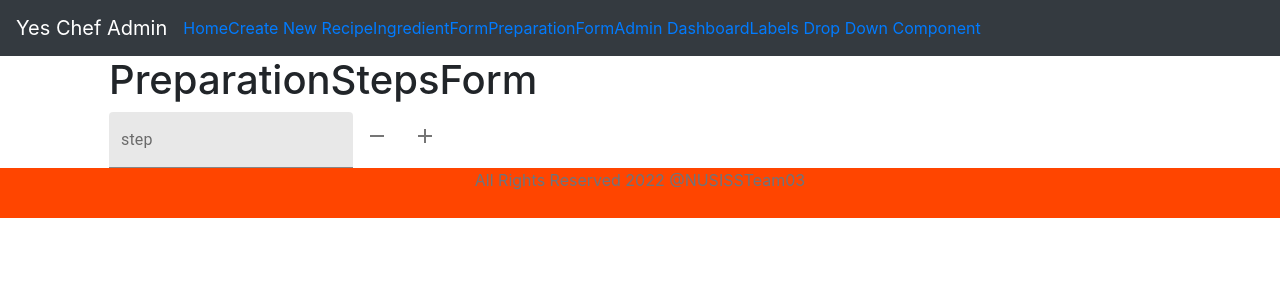
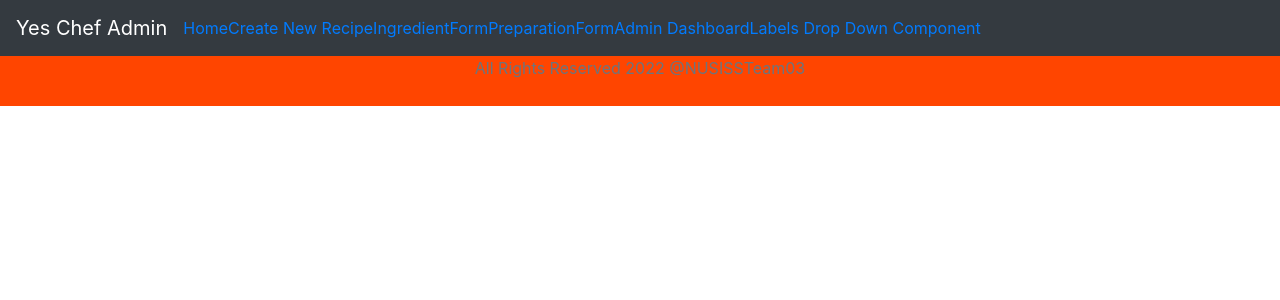
Before and after one commit to ChuaShuErn/YesChefAdminReact, a React (Create React App) app: page /preparationStepsForm in a window 1280 px wide. Shown: the top 300 px of the page. Built offline with nearby package versions, Linux system fonts and the light colour scheme.

Commit message:
PreperationStepsForm

```diff
--- a/src/App.tsx
+++ b/src/App.tsx
@@ -22,7 +22,7 @@ export default function App() {
             {/* <Route path="/ingredientForm" element={<IngredientForm />} /> */}
             <Route path="/recipes" element={<ListRecipeComponent />} />
             <Route path="/createRecipe" element={<CreateRecipeComponent />} />
-            <Route path="/preparationStepsForm" element={<PreparationStepsForm />} />
+            {/* <Route path="/preparationStepsForm" element={<PreparationStepsForm />} /> */}
             <Route path="/adminDashboard" element={<AdminDashboard />} />
 
 
--- a/src/components/CreateRecipeComponent.tsx
+++ b/src/components/CreateRecipeComponent.tsx
@@ -5,6 +5,7 @@ import IngredientForm from './IngredientForm';
 import PreparationStepsForm from './PreparationStepsForm';
 import {defaultInputFields} from '../utils/IngredientInputField'
 import LabelsDropDownForm from './DifficultyDropDownForm';
+import { v4 as uuidv4 } from 'uuid';
 
 function CreateRecipeComponent() {
     const [inputFields, setInputFields] = useState([
@@ -12,12 +13,16 @@ function CreateRecipeComponent() {
     ])
     //ingredientFields
     //not clear that this is the ingredient inputFields
+    const [prepStepField, setprepStepField] = useState(['']);
 
     const[difficultyLabel, setDifficultyLabel] = useState(['']);
 
     const [name, setName] = useState('');
     const [description, setDescription] = useState('');
 
+    const handlePrepStepFieldChange = (prepSteps: string[]) => {
+        setprepStepField(prepSteps)
+    }
 
     const changeRecipeNameHandler = (event: any) => {
         setName(event.target.value);
@@ -33,7 +38,8 @@ function CreateRecipeComponent() {
             name,
             description,
             ingredients: inputFields,
-            difficulty: difficultyLabel
+            difficulty: difficultyLabel,
+            prepSteps: prepStepField,
         }
 
         //props.setRecipes([recipe, ...props.recipes])
@@ -74,7 +80,7 @@ function CreateRecipeComponent() {
                                     value={description} onChange={changeDescriptionHandler} />
                             </div>
                             <IngredientForm inputFields={inputFields} setInputFields={setInputFields} />
-                            <PreparationStepsForm />
+                            <PreparationStepsForm prepStepField={prepStepField} onPrepStepFieldChange={handlePrepStepFieldChange}/>
                             <LabelsDropDownForm difficultyLabel ={difficultyLabel[0]} setDifficultyLabel = {setDifficultyLabel}/>
                             <button className="btn btn-success" type="submit" onClick={saveRecipe}>Save</button>
                         </form>
--- a/src/components/IngredientForm.tsx
+++ b/src/components/IngredientForm.tsx
@@ -5,30 +5,17 @@ import IconButton from '@material-ui/core/IconButton';
 import RemoveButton from '@material-ui/icons/Remove';
 import AddButton from '@material-ui/icons/Add';
 import { v4 as uuidv4 } from 'uuid';
-import IngredientFormFields from './IngredientFormFields';
+import IngredientFormFields, { IIngredient } from './IngredientFormFields';
 
 import Button from '@material-ui/core/Button';
 import { defaultInputFields } from '../utils/IngredientInputField'
 
+interface IIngredientFormProps {
+    inputFields: IIngredient[];
+    setInputFields: React.Dispatch<React.SetStateAction<IIngredient[]>>
+}
 
-
-interface schema {
-    inputFields: {
-        id: string;
-        ingredient: string;
-        amount: string;
-        unit: string;
-        comment: string;
-    }[];
-    setInputFields: React.Dispatch<React.SetStateAction<{
-        id: string;
-        ingredient: string;
-        amount: string;
-        unit: string;
-        comment: string;
-    }[]>>
-}
-function IngredientForm({ inputFields, setInputFields }: schema) {
+const IngredientForm = ({ inputFields, setInputFields }: IIngredientFormProps) => {
 
 
     // const submitHandler = (event) => {
@@ -46,7 +33,7 @@ function IngredientForm({ inputFields, setInputFields }: schema) {
                 {
                     //.map function builds a Dictionary?
                     inputFields.map((fields, index) =>
-                        <IngredientFormFields key={index} fields={fields} setInputFields={setInputFields} />
+                        <IngredientFormFields key={index} index={index} fields={fields} setInputFields={setInputFields} />
                     )
                 }
                 <Button variant="contained" startIcon={<AddButton />}
@@ -58,4 +45,6 @@ function IngredientForm({ inputFields, setInputFields }: schema) {
 
         </Container>
     );
-} export default IngredientForm;
+}
+
+export default IngredientForm;
--- a/src/components/IngredientFormFields.tsx
+++ b/src/components/IngredientFormFields.tsx
@@ -5,26 +5,24 @@ import RemoveButton from '@material-ui/icons/Remove';
 import AddButton from '@material-ui/icons/Add';
 import { v4 as uuidv4 } from 'uuid';
 
-interface schema{
-    fields: {
-        id: string;
-        ingredient: string;
-        amount: string;
-        unit: string;
-        comment: string;
-    };
-    setInputFields: React.Dispatch<React.SetStateAction<{
-        id: string;
-        ingredient: string;
-        amount: string;
-        unit: string;
-        comment: string;
-    }[]>>
+export interface IIngredient {
+    ingredient: string;
+    amount: string;
+    unit: string;
+    comment: string;
 }
-export default function IngredientFormFields({ fields: { id, ingredient, amount, unit, comment }, setInputFields }:schema) {
+
+interface IIngredientFormFieldsProps {
+    index: number;
+    fields: IIngredient;
+    setInputFields: React.Dispatch<React.SetStateAction<IIngredient[]>>
+}
+
+const IngredientFormFields = ({ index, fields, setInputFields }: IIngredientFormFieldsProps) => {
+    const { ingredient, amount, unit, comment } = fields;
 
     const onChange = (event: any) => {
-        setInputFields(prevState => prevState.map(fieldsObj => fieldsObj.id === id ? ({
+        setInputFields(prevState => prevState.map((fieldsObj, i) => i === index ? ({
             ...fieldsObj,
             [event.target.name]: event.target.value
         }) : fieldsObj))
@@ -61,10 +59,12 @@ export default function IngredientFormFields({ fields: { id, ingredient, amount,
                 value={comment}
                 onChange={onChange}
             />
-            <IconButton onClick={() => setInputFields(prevFields => prevFields.filter(fieldObj => fieldObj.id !== id))} >
+            <IconButton onClick={() => setInputFields(prevFields => prevFields.filter((_, i) => i !== index))} >
                 <RemoveButton />
             </IconButton>
         </div>
 
     )
 }
+
+export default IngredientFormFields;
--- a/src/components/PreparationStepsForm.tsx
+++ b/src/components/PreparationStepsForm.tsx
@@ -6,62 +6,46 @@ import RemoveButton from '@material-ui/icons/Remove';
 import AddButton from '@material-ui/icons/Add';
 import { v4 as uuidv4 } from 'uuid';
 
-type InputFieldType = {
-        id: string;
-        step: string;
-}
-
-const defaultInputField = () => ({ id: uuidv4(), step: "" });
-
-function PreparationStepsForm() {
-
-    const [inputFields, setInputFields] = useState([
-        defaultInputField()
-    ]);
-
+const PreparationStepsForm = ({prepStepField,onPrepStepFieldChange}: {
+    prepStepField: string[],
+    onPrepStepFieldChange: (prepSteps: string[]) => void,
+}) => {
     const handleAddFields = (index: number) => {
 
-        const inputFieldsPriorToIndex = inputFields.slice(0, index) as any;
-        const inputFieldsNextToIndex =  inputFields.slice( index ) as any;
+        const inputFieldsPriorToIndex = prepStepField.slice(0, index) as any;
+        const inputFieldsNextToIndex =  prepStepField.slice( index ) as any;
 
-        setInputFields([].concat(inputFieldsPriorToIndex, defaultInputField() as any, inputFieldsNextToIndex));
+        onPrepStepFieldChange([...inputFieldsPriorToIndex, '', ...inputFieldsNextToIndex]);
     }
 
-    const handleRemoveFields = (id: string) => {
-        setInputFields(prevState => prevState.filter(obj => obj.id !== id))
-
+    const handleRemoveFields = (index: number) => {
+        onPrepStepFieldChange(prepStepField.filter((_, i) => i !== index))
     }
 
-    const handleChangeInput = (event: any, id: string) => {
-        const newStep = inputFields.map(i => {
-            if (id == i.id) {
-                return {
-                    ...i,
-                    [event.target.name] : event.target.value
-                }
+    const handleChangeInput = (event: any, index: number) => {
+        const newStep = prepStepField.map((prepStep, i) => {
+            if (i == index) {
+                return event.target.value;
             }
-            return i;
+            return prepStep;
 
         })
-        setInputFields(newStep);
+        onPrepStepFieldChange(newStep);
     }
 
-
-
     return (
-
         <Container>
             <h1>PreparationStepsForm</h1>
-            {inputFields.map((inputField, index) => (
+            {prepStepField.map((inputField, index) => (
                 <div key={index}>
                     <TextField
                         name="step"
                         label="step"
                         variant='filled'
-                        value={inputField.step}
-                        onChange={event => handleChangeInput(event, inputField.id)}
+                        value={inputField}
+                        onChange={event => handleChangeInput(event, index)}
                     />
-                    <IconButton onClick={() => handleRemoveFields(inputField.id )}>
+                    <IconButton onClick={() => handleRemoveFields(index)}>
                         <RemoveButton />
                     </IconButton>
                     <IconButton onClick={() => handleAddFields(index + 1)}>
@@ -72,4 +56,6 @@ function PreparationStepsForm() {
             ))}
         </Container>
     );
-} export default PreparationStepsForm;
+}
+
+export default PreparationStepsForm;
--- a/src/utils/IngredientInputField.tsx
+++ b/src/utils/IngredientInputField.tsx
@@ -1,7 +1,4 @@
-import { v4 as uuidv4 } from 'uuid';
-
 export const defaultInputFields = () => ({
-    id: uuidv4(),
     ingredient: '',
     amount: '',
     unit: '',
```
